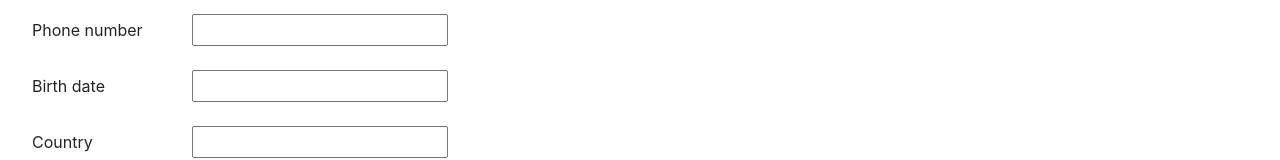
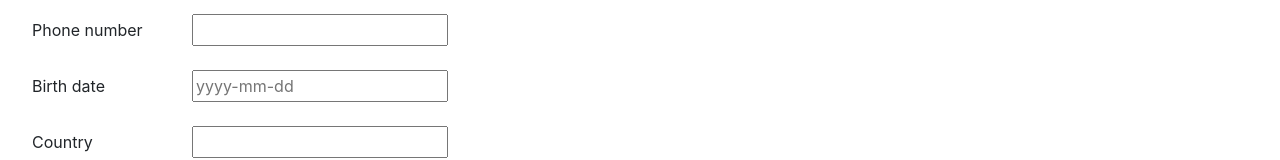
Before and after one commit to naysolange/students-payment-preferences, a React (Create React App) app in the folder fe/: page /create in a window 1280 px wide. Shown: the part 254-414 px from the top of the page. Built offline with nearby package versions, Linux system fonts and the light colour scheme.

Commit message:
Adds placeholder for birth date

```diff
--- a/fe/src/components/student.form.js
+++ b/fe/src/components/student.form.js
@@ -72,7 +72,7 @@ class StudentForm extends Component {
             </div>
             <div className="formField">
               <label htmlFor="birth_date">Birth date</label>
-              <input id="birth_date" name="birth_date" type="text" onChange={this.handleChange} required/>
+              <input id="birth_date" name="birth_date" type="text" onChange={this.handleChange} required placeholder="yyyy-mm-dd"/>
             </div>
             <div className="formField">
               <label htmlFor="country">Country</label>
```
